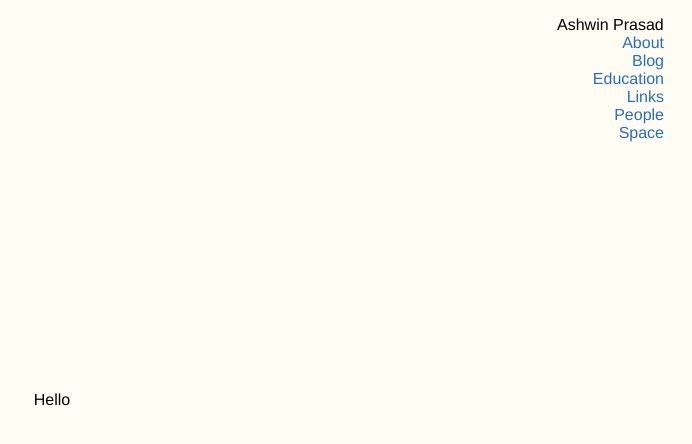
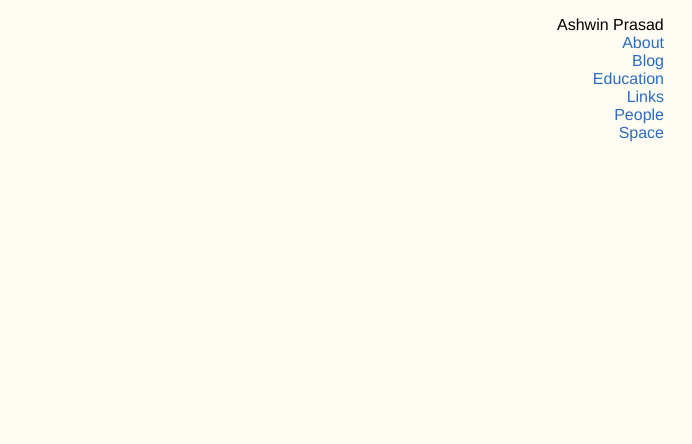
Before and after one commit to APrasad021/personal-website, a Next.js app: page / in a window 1280 px wide. Shown: the top 444 px of the page, without its empty margins (588-1280 px from the left). Built offline with nearby package versions, Linux system fonts and the light colour scheme.

Commit message:
Styling fixes

```diff
--- a/pages/index.tsx
+++ b/pages/index.tsx
@@ -1,11 +1,14 @@
 import NavBarWrapper from '../components/NavBar';
+import Head from 'next/head';
 
-import styles from "../styles/home.module.css";
+import styles from "../styles/links.module.css";
 
 export default function Home() {
   return (
     <div className={styles.container}>
-      <p>Hello</p>
+      <Head>
+          <title>Ashwin Prasad</title>
+      </Head>
     </div>
 
   )
--- a/styles/Home.module.css
+++ /dev/null
@@ -1,6 +0,0 @@
-.container {
-    position: absolute;
-    top: 50%;
-    left: 50%;
-    transform: translate(-50%, -50%);
-}
--- a/styles/globals.css
+++ b/styles/globals.css
@@ -60,9 +60,9 @@ h3 {
 
 ul {
   list-style-type: disclosure-closed;
-  margin-left: 12px;
+  margin-left: 32px;
 }
 
 li {
-  padding-bottom: 4px;
+  padding-bottom: 6px;
 }
--- a/styles/page.module.css
+++ b/styles/page.module.css
@@ -7,8 +7,8 @@
     display: block;
     float: left;
     padding-left: 7.5%;
+    padding-right: 7.5%;
     padding-top: 2.5%;
-    width: 80%;
 }
 
 .lastupdated {
```
